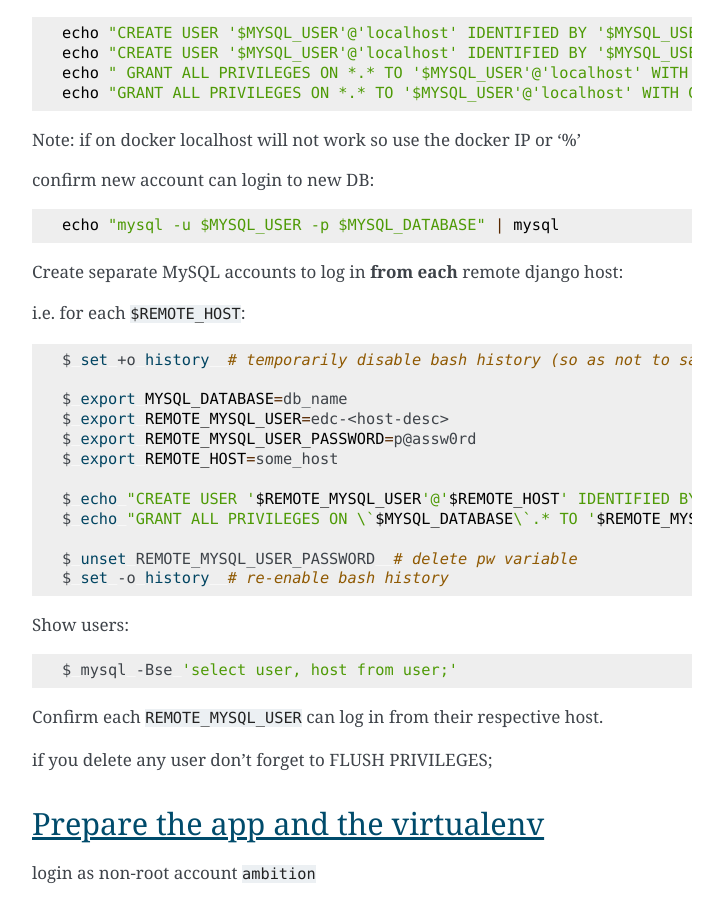
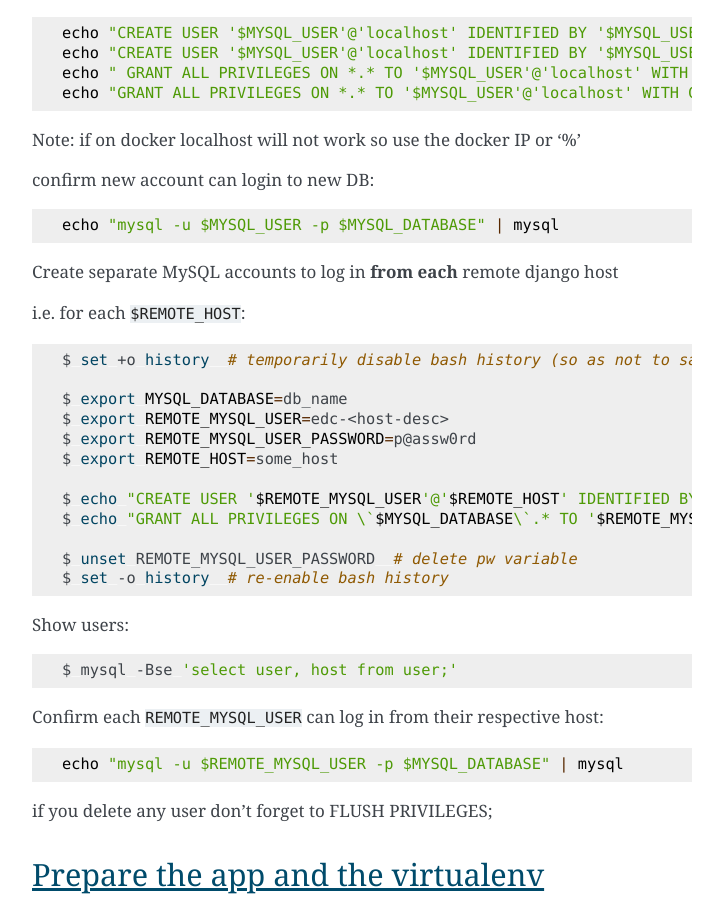
Before and after one commit to clinicedc/edc, a Sphinx documentation site: the page built from docs/README.rst, in a window 1280 px wide and 900 px high, scrolled down 2066 px. Shown: the whole window, without its empty margins (388-1111 px from the left). Built offline with Sphinx 7.4.7, drawn with Linux system fonts in a browser that asks for light colours.

Commit message:
Add remote user sql confirmation example(s)

```diff
--- a/docs/README.rst
+++ b/docs/README.rst
@@ -111,7 +111,7 @@ confirm new account can login to new DB::
 
     echo "mysql -u $MYSQL_USER -p $MYSQL_DATABASE" | mysql
 
-Create separate MySQL accounts to log in **from each** remote django host::
+Create separate MySQL accounts to log in **from each** remote django host
 
 i.e. for each ``$REMOTE_HOST``:
 
@@ -136,7 +136,9 @@ Show users:
 
     $ mysql -Bse 'select user, host from user;'
 
-Confirm each ``REMOTE_MYSQL_USER`` can log in from their respective host.
+Confirm each ``REMOTE_MYSQL_USER`` can log in from their respective host::
+
+    echo "mysql -u $REMOTE_MYSQL_USER -p $MYSQL_DATABASE" | mysql
 
 
 if you delete any user don't forget to FLUSH PRIVILEGES;
--- a/docs/prepare_database.rst
+++ b/docs/prepare_database.rst
@@ -94,6 +94,10 @@ Show users:
 
 Confirm each ``REMOTE_MYSQL_USER`` can log in from their respective host.
 
+.. code-block:: bash
+
+    $ echo "mysql -u $REMOTE_MYSQL_USER -p $MYSQL_DATABASE" | mysql
+
 
 Restore
 =======
```
